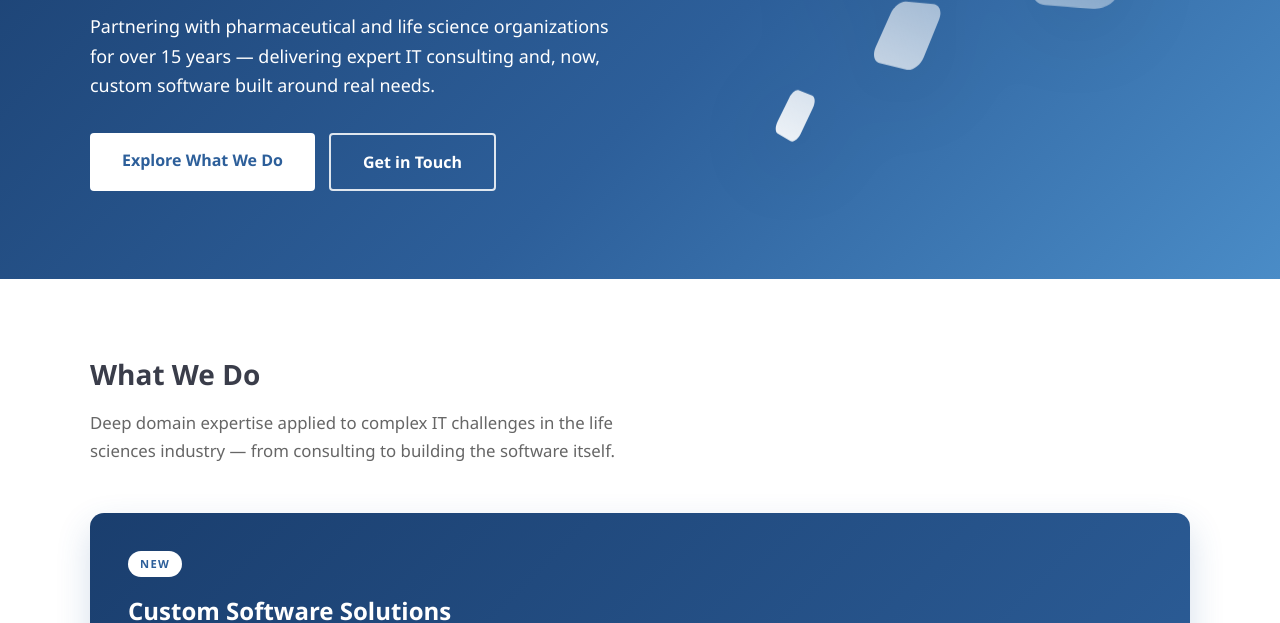
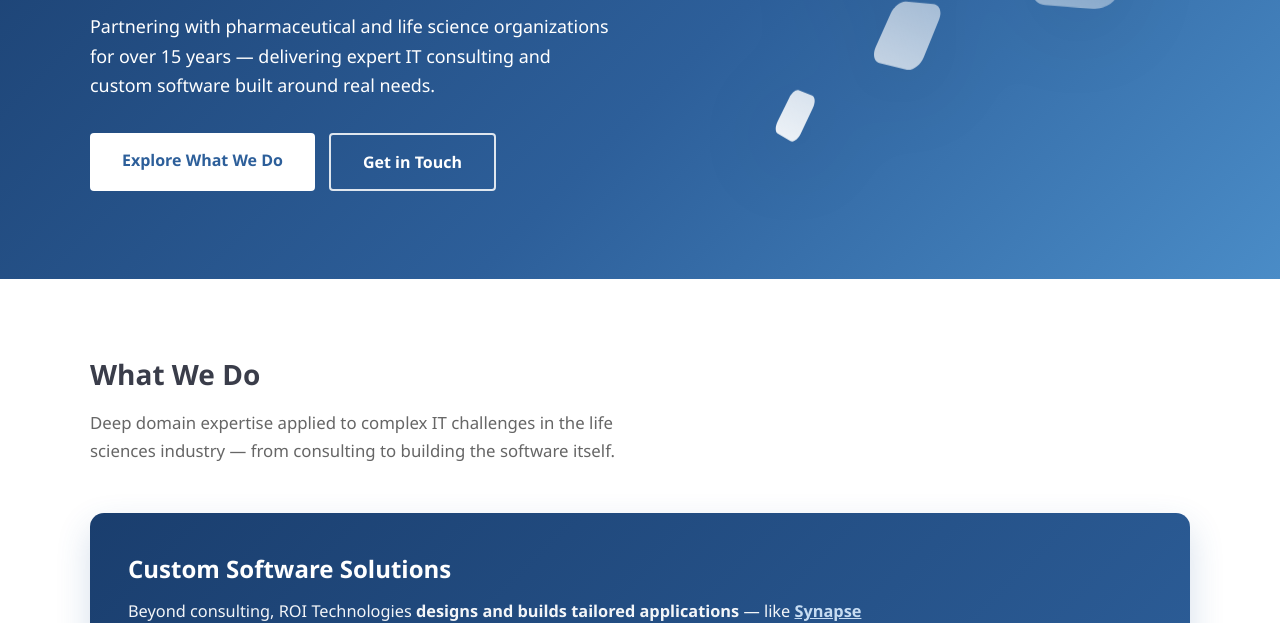
Before and after one commit to rrozenthal/roitech-website, a plain HTML site: page index.html in a window 1280 px wide. Shown: the part 330-953 px from the top of the page. Drawn offline with Linux system fonts and the light colour scheme.

Commit message:
Frame custom software as a core offering (drop the "new" framing)
Remove the New badge and "over the past year" copy; soften hero/meta "now" wording.

Co-Authored-By: Claude Opus 4.8 <noreply@anthropic.com>

```diff
--- a/index.html
+++ b/index.html
@@ -4,7 +4,7 @@
   <meta charset="UTF-8" />
   <meta name="viewport" content="width=device-width, initial-scale=1.0" />
   <title>ROI Technologies — IT Consulting &amp; Custom Software for Life Sciences</title>
-  <meta name="description" content="ROI Technologies is an IT consulting and custom software firm for life science organizations. 15+ years delivering system integrations, data conversions, process transformations — and now custom applications like Synapse and Atlas." />
+  <meta name="description" content="ROI Technologies is an IT consulting and custom software firm for life science organizations. 15+ years delivering system integrations, data conversions, process transformations, and custom applications like Synapse and Atlas." />
   <link rel="preconnect" href="https://fonts.googleapis.com" />
   <link rel="preconnect" href="https://fonts.gstatic.com" crossorigin />
   <link href="https://fonts.googleapis.com/css2?family=Montserrat:wght@600;800&display=swap" rel="stylesheet" />
@@ -45,7 +45,7 @@
       <div class="hero-copy">
         <span class="hero-eyebrow">Life Sciences IT &amp; Custom Software</span>
         <h1>Innovative IT Solutions<br>for Life Sciences</h1>
-        <p>Partnering with pharmaceutical and life science organizations for over 15 years — delivering expert IT consulting and, now, custom software built around real needs.</p>
+        <p>Partnering with pharmaceutical and life science organizations for over 15 years — delivering expert IT consulting and custom software built around real needs.</p>
         <div class="hero-actions">
           <a href="#services" class="btn btn-primary">Explore What We Do</a>
           <a href="contact.html" class="btn btn-hero-outline">Get in Touch</a>
@@ -65,9 +65,8 @@
 
       <!-- Custom Solutions feature -->
       <div class="feature-tile">
-        <span class="feature-badge">New</span>
         <h3>Custom Software Solutions</h3>
-        <p>Over the past year we've grown from consulting into <strong>building tailored applications</strong> — like <a href="#synapse">Synapse</a> and <a href="#atlas">Atlas</a> — engineered around real problems. If you have a challenge worth solving, we can design and build the software for it.</p>
+        <p>Beyond consulting, ROI Technologies <strong>designs and builds tailored applications</strong> — like <a href="#synapse">Synapse</a> and <a href="#atlas">Atlas</a> — engineered around real problems. If you have a challenge worth solving, we can build the software for it.</p>
         <a href="contact.html" class="cta">Get in Touch</a>
       </div>
 
```
